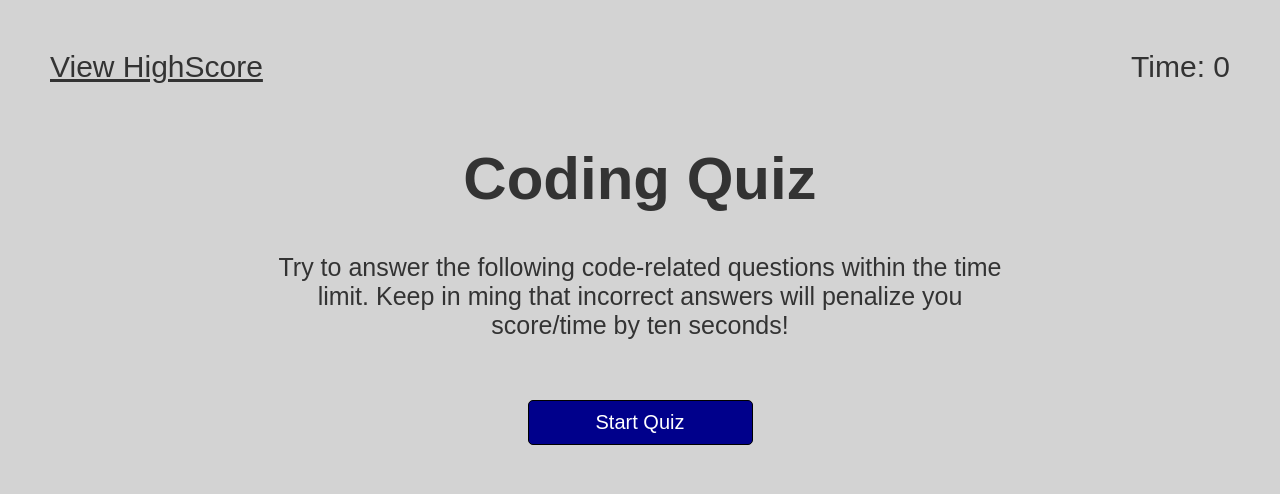
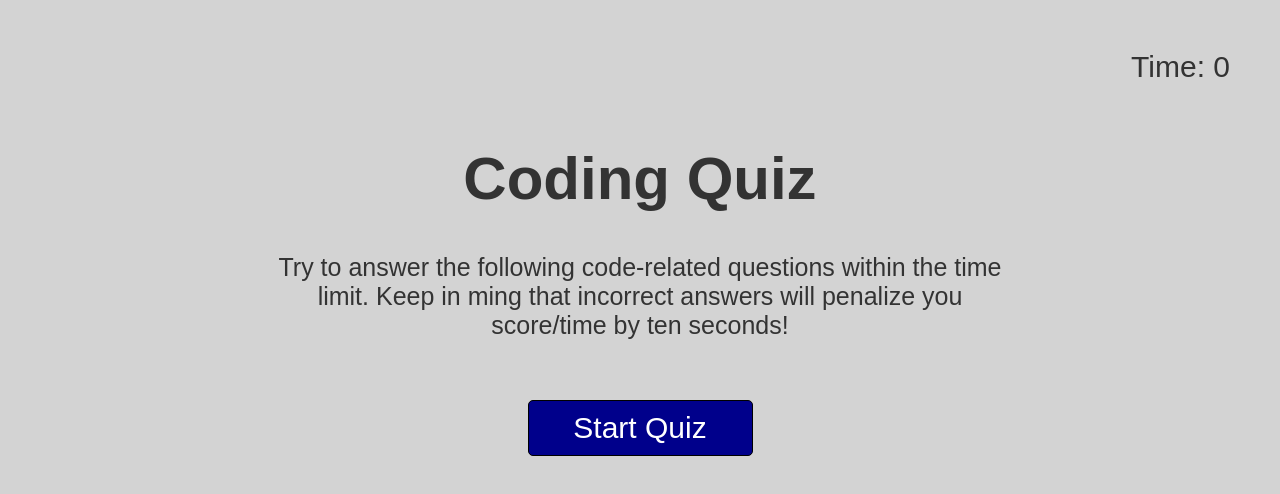
Before and after one commit to adamjfield/Code-Quiz, a plain HTML site: page index.html in a window 1280 px wide. Drawn offline with Linux system fonts and the light colour scheme.

Commit message:
udpate README

```diff
--- a/assets/css/style.css
+++ b/assets/css/style.css
@@ -9,6 +9,7 @@
   margin: 0;
   padding: 0;
   color: #333;
+  font-size: 1.5rem;
 }
 
 h1,
@@ -41,7 +42,7 @@ h3 {
 
 .header {
   display: flex;
-  justify-content: space-between;
+  justify-content: end;
   padding: 5rem;
   font-size: 3rem;
 }
--- a/index.html
+++ b/index.html
@@ -9,7 +9,6 @@
   </head>
   <body>
     <div id="home-page" class="header">
-      <a href=".last-page">View HighScore</a>
       <h3 id="time">Time: 0</h3>
     </div>
     <div>
```
Also changed, not shown: assets/images/screen-shot-1.jpg (added), assets/images/screen-shot-2.jpg (added), assets/images/screen-shot-3.jpg (added), assets/images/screen-shot-4.jpg (added), 4 other files.
